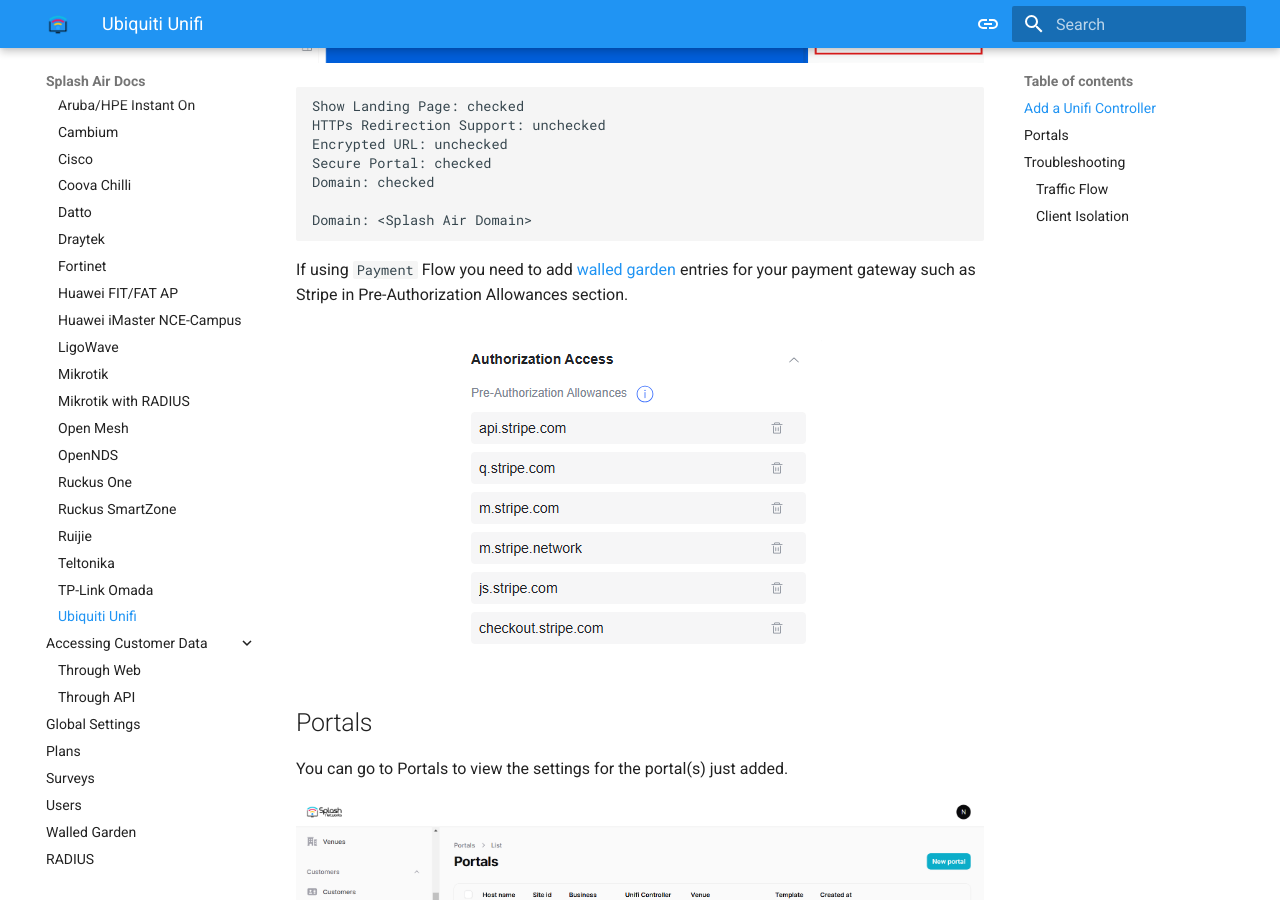
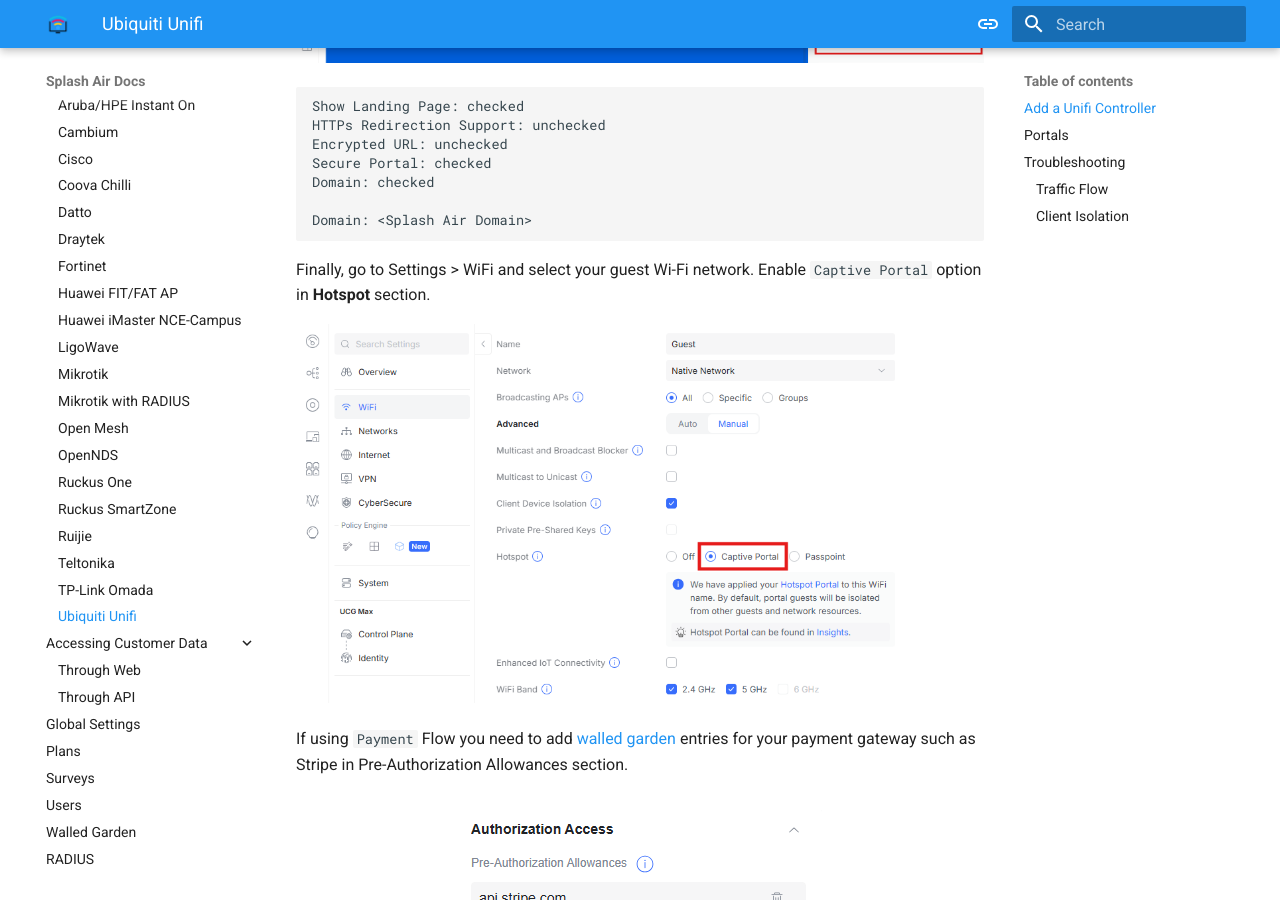
Before and after one commit to splash-networks/admin-panel-doc, an MkDocs documentation site: the page built from docs/portals/unifi.md, in a window 1280 px wide and 900 px high, scrolled down 2992 px. Built offline with MkDocs 1.6.1 and Material for MkDocs 9.7.7, drawn with Linux system fonts in a browser that asks for light colours.

Commit message:
unifi wifi

````diff
--- a/docs/portals/unifi.md
+++ b/docs/portals/unifi.md
@@ -41,6 +41,10 @@
 
 Domain: <Splash Air Domain>
 ```
+
+Finally, go to Settings > WiFi and select your guest Wi-Fi network. Enable `Captive Portal` option in **Hotspot** section.
+
+![Unifi Portals](../assets/images/portals/unifi/ssid-hotspot.png)
 
 If using `Payment` Flow you need to add [walled garden](../walled-garden.md) entries for your payment gateway such as Stripe in Pre-Authorization Allowances section.
 
````
Also changed, not shown: docs/assets/images/portals/unifi/ssid-hotspot.png (added).
